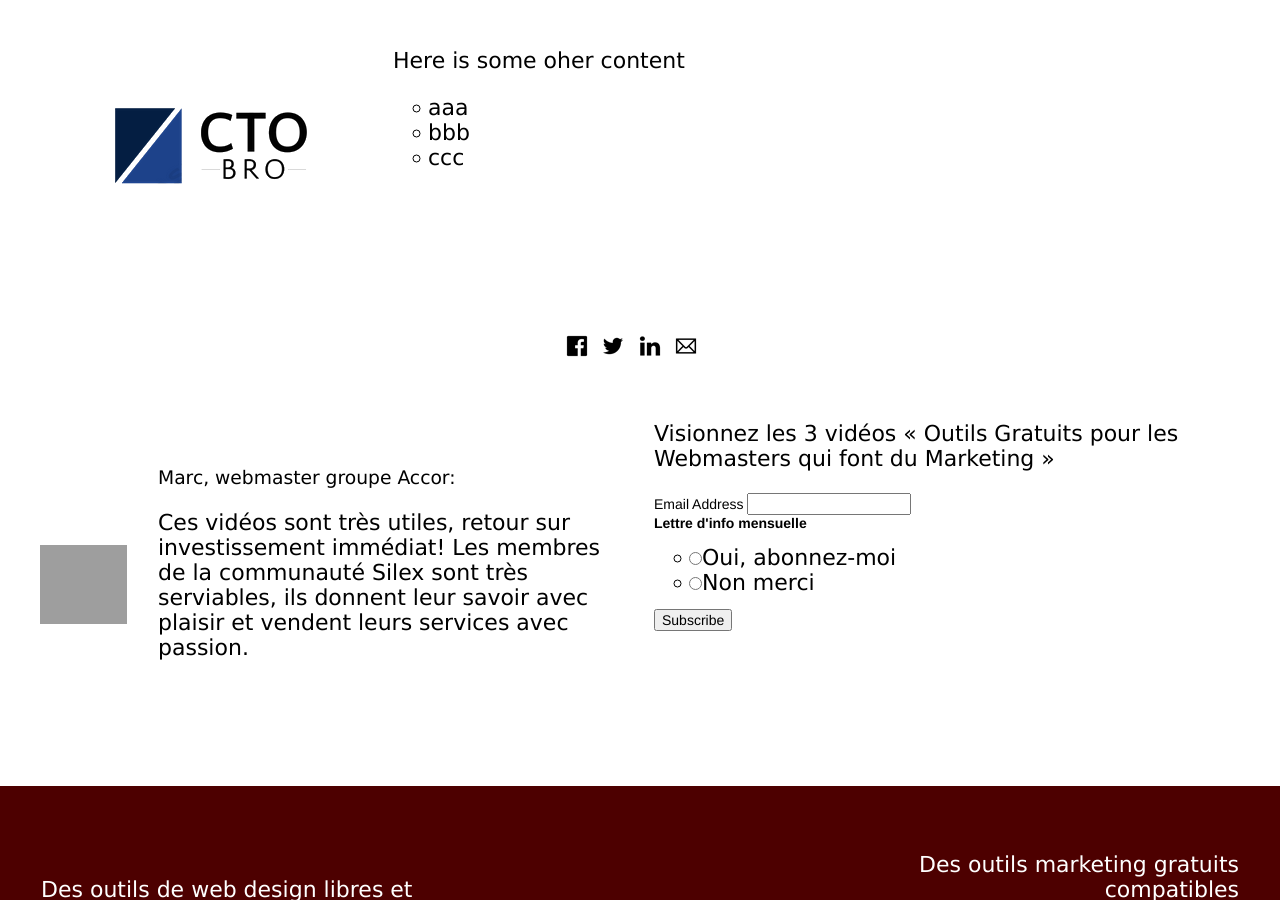
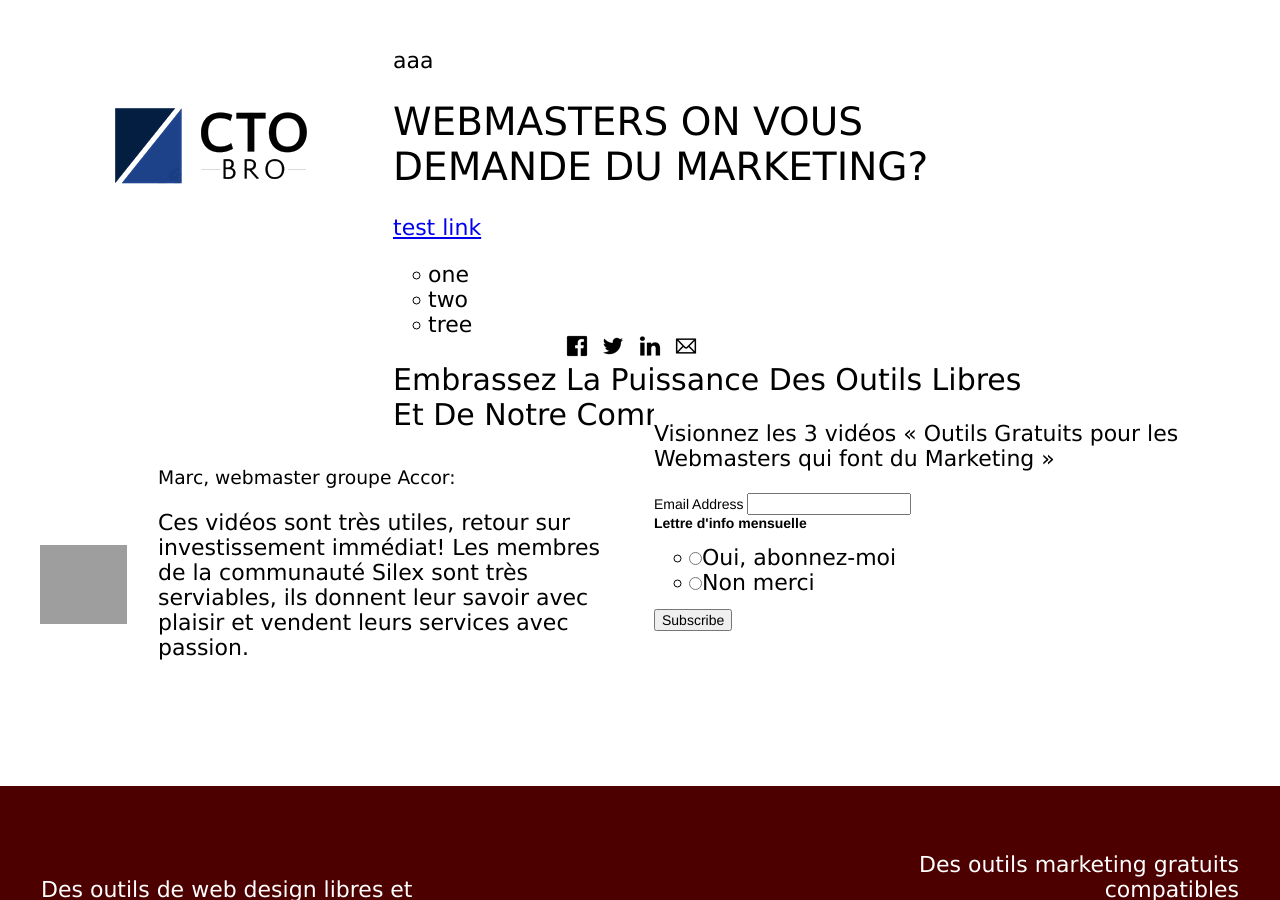
Before and after one commit to lexoyo/Jekyll-Silex, a Jekyll site: the page built from test.md, in a window 1280 px wide. Built offline with Jekyll 4.4.1, drawn with Linux system fonts in a browser that asks for light colours; comment, search, counter and statistics services are not loaded; grey boxes are pictures that could not be loaded.

Commit message:
Update test.md

```diff
--- a/test.md
+++ b/test.md
@@ -1,11 +1,14 @@
 ---
 layout: landing
-title: Test 2
-testName: bebemos
 ---
+aaa
 
+# Webmasters on vous demande du marketing?
 
-Here is some oher content
-* aaa
-* bbb
-* ccc
+[test link](https://www.silex.me)
+
+* one
+* two
+* tree
+
+## Embrassez la puissance des outils libres et de notre communauté.
```
